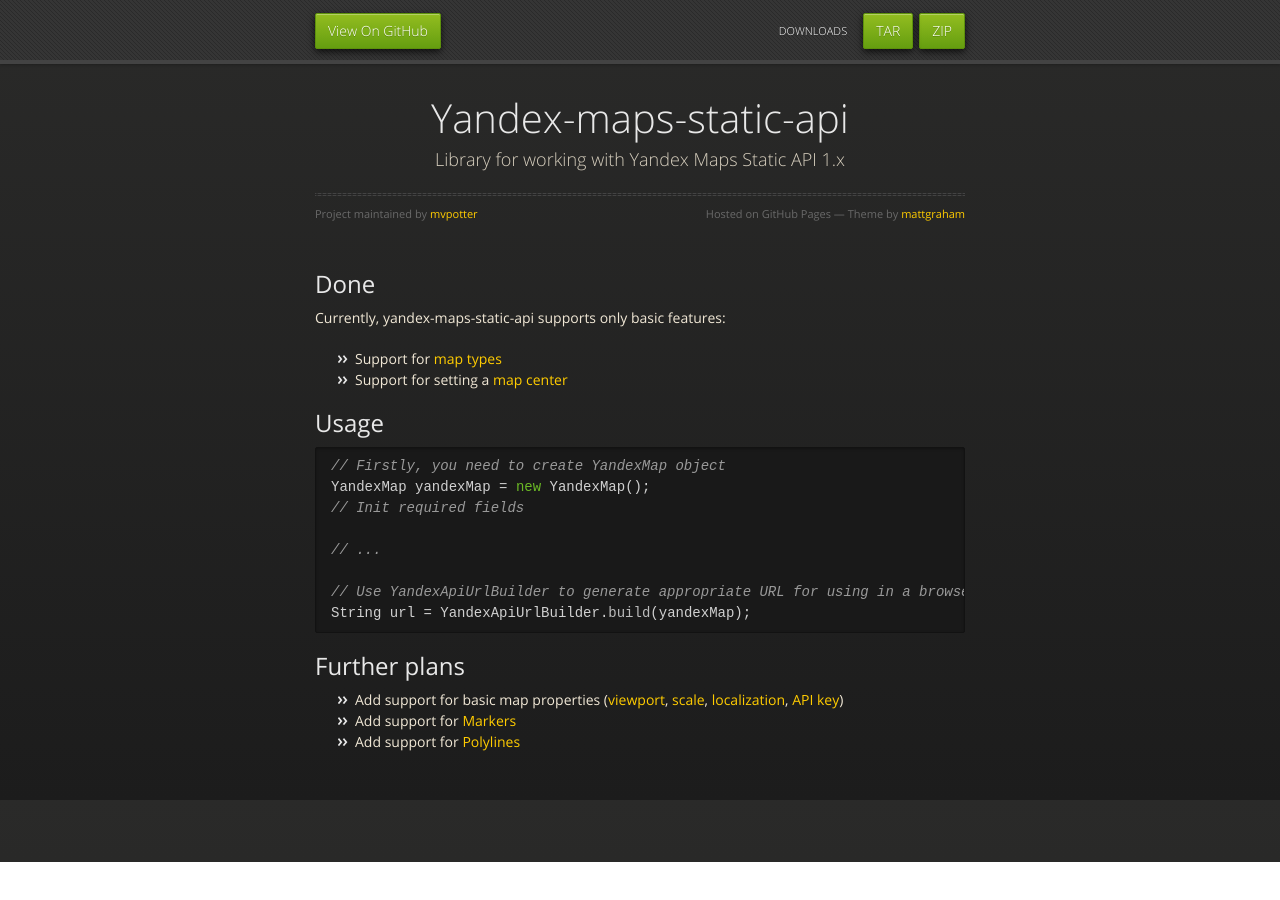
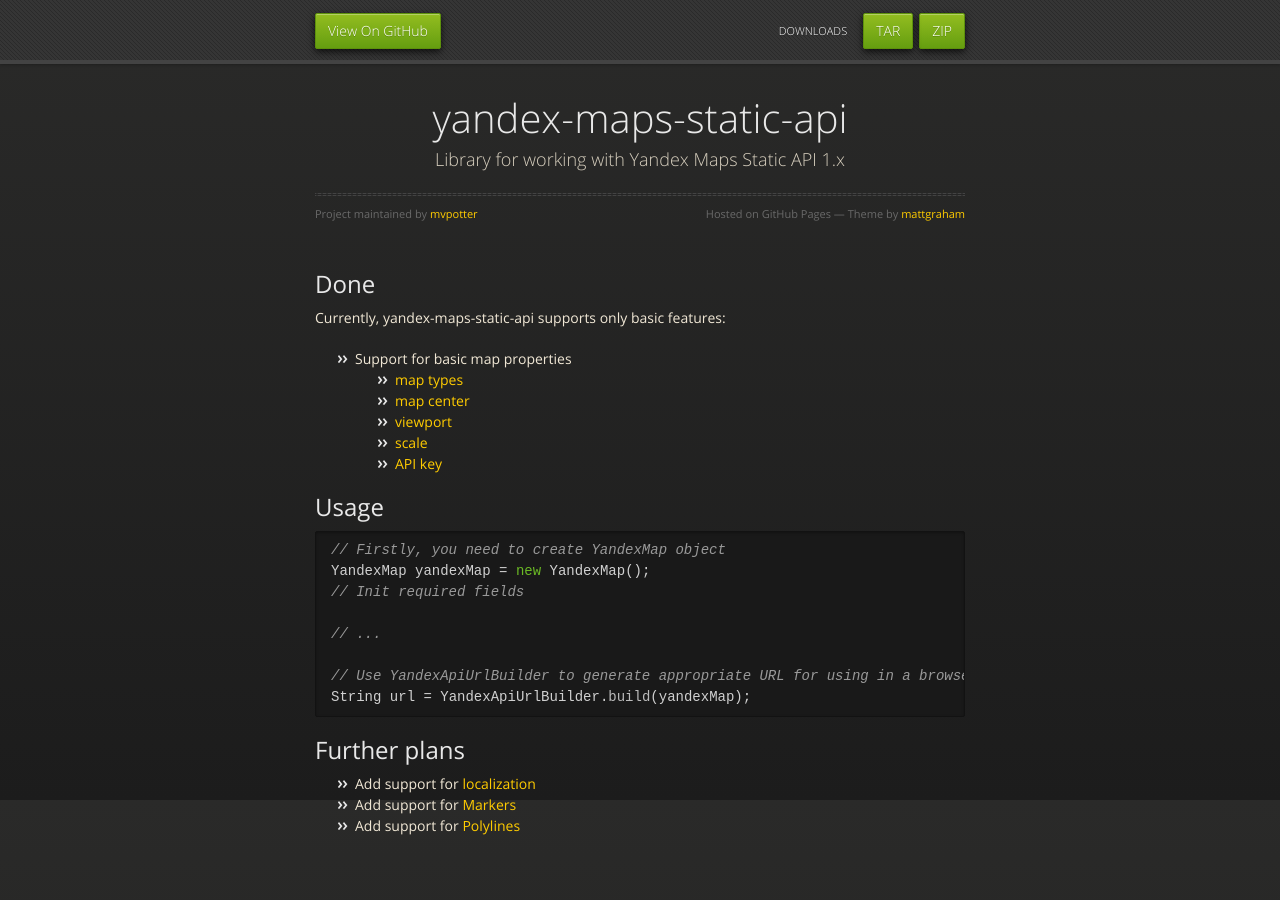
Before and after one commit to mvpotter/yandex-maps-static-api, a plain HTML site: page index.html in a window 1280 px wide. Before the commit the page ends 862 px from the top, so only its background shows below. Drawn offline with nearby package versions, Linux system fonts and the light colour scheme.

Commit message:
Create gh-pages branch via GitHub

```diff
--- a/index.html
+++ b/index.html
@@ -3,7 +3,7 @@
   <head>
     <meta charset="utf-8">
     <meta http-equiv="X-UA-Compatible" content="chrome=1">
-    <title>Yandex-maps-static-api by mvpotter</title>
+    <title>yandex-maps-static-api by mvpotter</title>
     <link rel="stylesheet" href="stylesheets/styles.css">
     <link rel="stylesheet" href="stylesheets/pygment_trac.css">
     <script src="https://ajax.googleapis.com/ajax/libs/jquery/1.7.1/jquery.min.js"></script>
@@ -31,7 +31,7 @@
 
       <section>
         <div id="title">
-          <h1>Yandex-maps-static-api</h1>
+          <h1>yandex-maps-static-api</h1>
           <p>Library for working with Yandex Maps Static API 1.x</p>
           <hr>
           <span class="credits left">Project maintained by <a href="https://github.com/mvpotter">mvpotter</a></span>
@@ -44,9 +44,15 @@
 <p>Currently, yandex-maps-static-api supports only basic features:</p>
 
 <ul>
-<li>Support for <a href="http://api.yandex.ru/maps/doc/staticapi/1.x/dg/concepts/map_type.xml">map types</a>
-</li>
-<li>Support for setting a <a href="http://api.yandex.ru/maps/doc/staticapi/1.x/dg/concepts/map_center.xml">map center</a>
+<li>Support for basic map properties
+
+<ul>
+<li><a href="http://api.yandex.ru/maps/doc/staticapi/1.x/dg/concepts/map_type.xml">map types</a></li>
+<li><a href="http://api.yandex.ru/maps/doc/staticapi/1.x/dg/concepts/map_center.xml">map center</a></li>
+<li><a href="http://api.yandex.ru/maps/doc/staticapi/1.x/dg/concepts/map_viewport.xml">viewport</a></li>
+<li><a href="http://api.yandex.ru/maps/doc/staticapi/1.x/dg/concepts/map_scale.xml">scale</a></li>
+<li><a href="http://api.yandex.ru/maps/form.xml">API key</a></li>
+</ul>
 </li>
 </ul><h2>
 <a name="usage" class="anchor" href="#usage"><span class="octicon octicon-link"></span></a>Usage</h2>
@@ -65,7 +71,8 @@
 <a name="further-plans" class="anchor" href="#further-plans"><span class="octicon octicon-link"></span></a>Further plans</h2>
 
 <ul>
-<li>Add support for basic map properties (<a href="http://api.yandex.ru/maps/doc/staticapi/1.x/dg/concepts/map_viewport.xml">viewport</a>, <a href="http://api.yandex.ru/maps/doc/staticapi/1.x/dg/concepts/map_scale.xml">scale</a>, <a href="http://api.yandex.ru/maps/doc/staticapi/1.x/dg/concepts/localization.xml">localization</a>, <a href="http://api.yandex.ru/maps/form.xml">API key</a>)</li>
+<li>Add support for <a href="http://api.yandex.ru/maps/doc/staticapi/1.x/dg/concepts/localization.xml">localization</a>
+</li>
 <li>Add support for <a href="http://api.yandex.ru/maps/doc/staticapi/1.x/dg/concepts/markers.xml">Markers</a>
 </li>
 <li>Add support for <a href="http://api.yandex.ru/maps/doc/staticapi/1.x/dg/concepts/polylines.xml">Polylines</a>
```
Also changed, not shown: params.json (+1 -1 lines).
